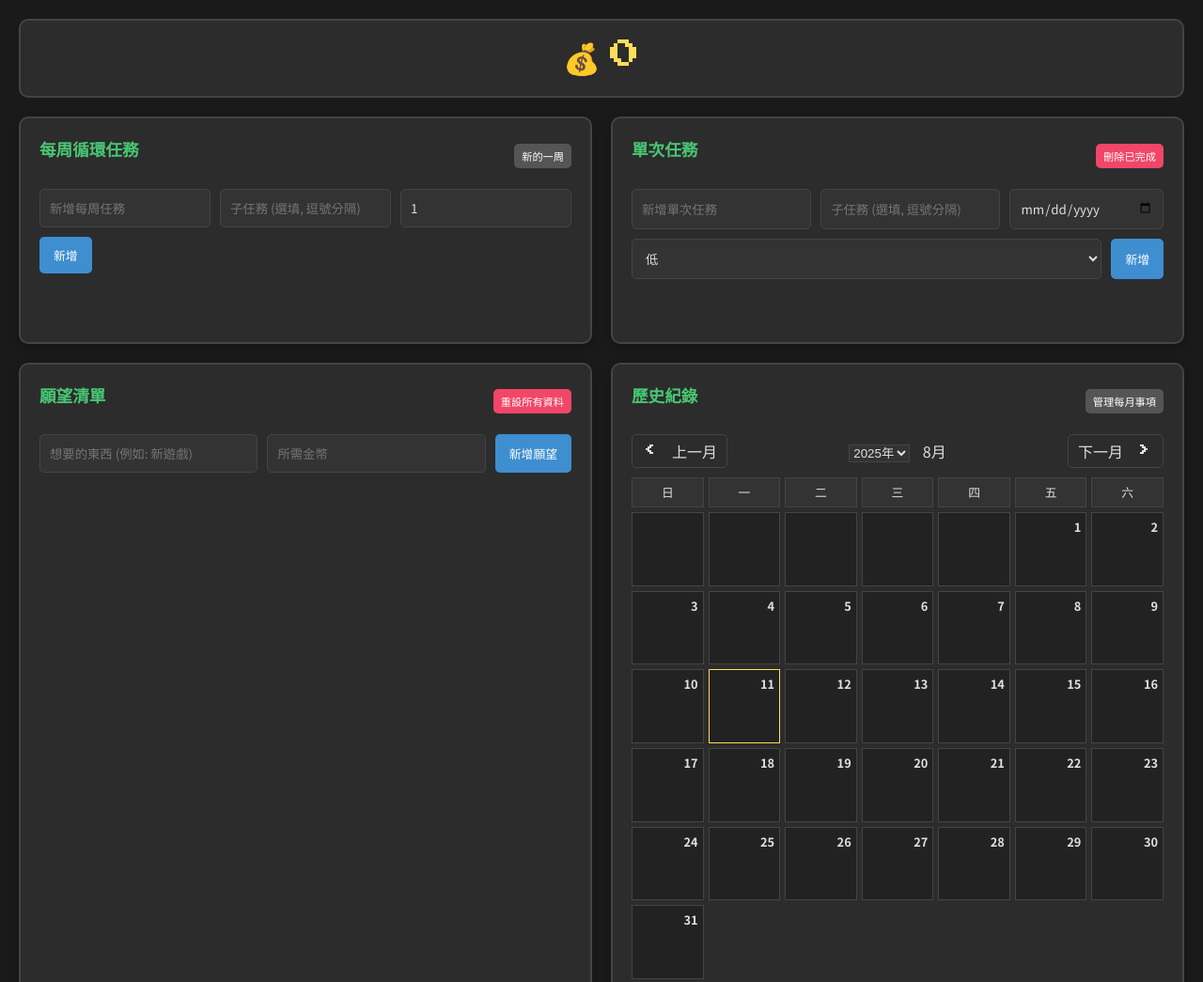
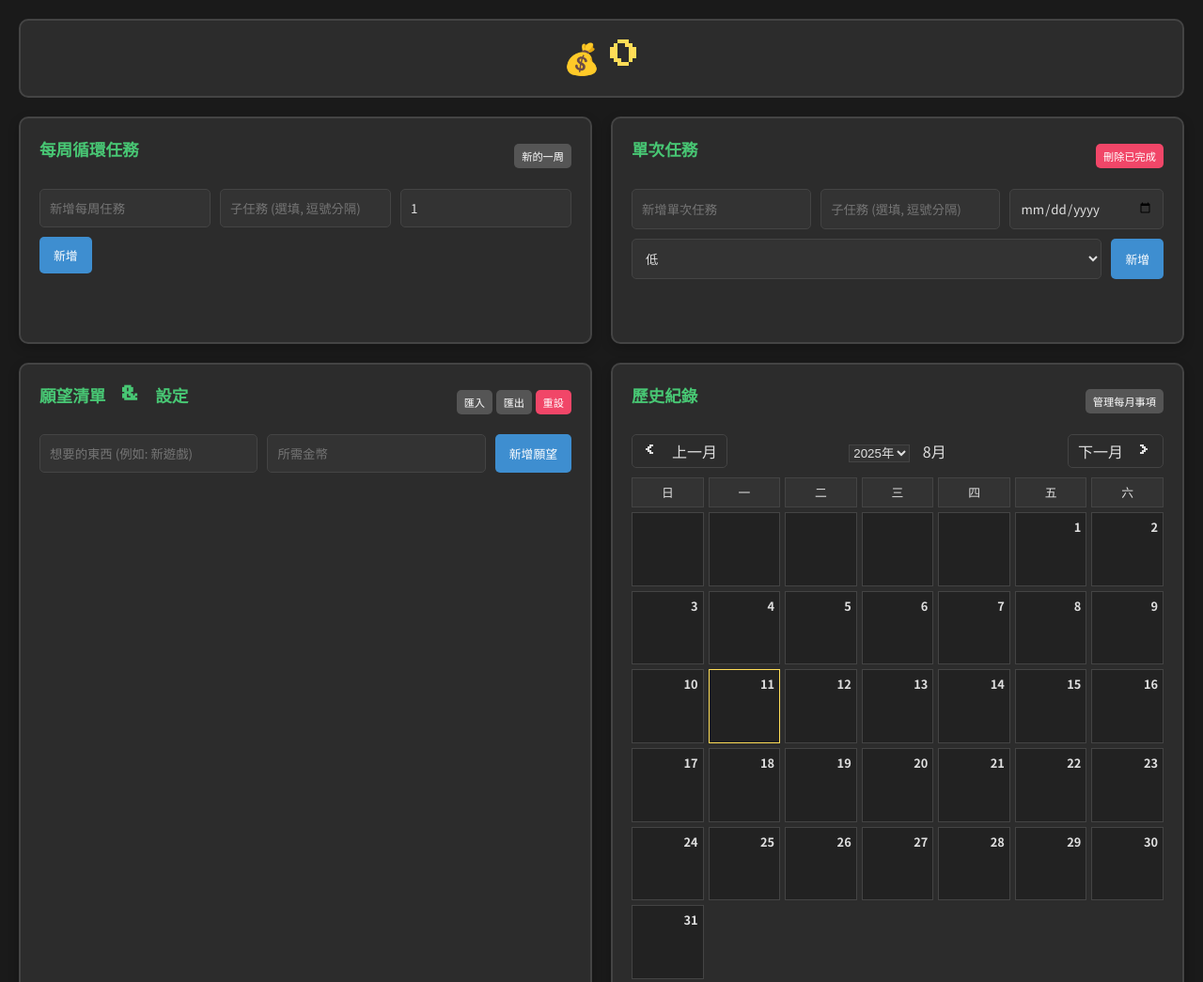
Before and after one commit to tinlok1111/my-task-system, a plain HTML site: page index.html in a window 1280 px wide. Shown: the top 1045 px of the page at 94% size. Drawn offline with Linux system fonts and the light colour scheme.

Commit message:
Update index.html
加入匯入匯出功能

```diff
--- a/index.html
+++ b/index.html
@@ -61,7 +61,7 @@
         }
 
         .widget h2 { margin-top: 0; }
-        .widget-header { display: flex; justify-content: space-between; align-items: center; margin-bottom: 15px; }
+        .widget-header { display: flex; justify-content: space-between; align-items: center; margin-bottom: 15px; flex-wrap: wrap; gap: 10px; }
         #weekly-task-day-counter { font-size: 0.8em; color: var(--text-muted); margin-left: 10px; }
 
         .task-list, .wish-list { list-style: none; padding: 0; flex-grow: 1; }
@@ -169,8 +169,12 @@
 
         <div class="widget">
              <div class="widget-header">
-                <h2>願望清單</h2>
-                <button class="btn btn-small btn-danger" onclick="resetAllData()">重設所有資料</button>
+                <h2>願望清單 & 設定</h2>
+                <div>
+                    <button class="btn btn-small" onclick="importData()">匯入</button>
+                    <button class="btn btn-small" onclick="exportData()">匯出</button>
+                    <button class="btn btn-small btn-danger" onclick="resetAllData()">重設</button>
+                </div>
             </div>
             <div class="input-group">
                 <input type="text" id="wish-input" placeholder="想要的東西 (例如: 新遊戲)">
@@ -251,6 +255,29 @@
             checkWeeklyReset();
         }
 
+        function exportData() {
+            const dataString = localStorage.getItem('taskMasterData');
+            navigator.clipboard.writeText(dataString).then(() => {
+                alert('資料已成功匯出至剪貼簿！');
+            }, () => {
+                alert('匯出失敗，您的瀏覽器可能不支援此功能。');
+            });
+        }
+
+        function importData() {
+            const dataString = prompt('請在此貼上您之前匯出的資料字串：');
+            if (dataString) {
+                try {
+                    JSON.parse(dataString); // Test if it's valid JSON
+                    localStorage.setItem('taskMasterData', dataString);
+                    alert('資料匯入成功！頁面將會重新整理。');
+                    location.reload();
+                } catch (e) {
+                    alert('匯入失敗！資料格式錯誤。');
+                }
+            }
+        }
+
         function resetAllData() {
             if (confirm('警告！您確定要刪除所有資料嗎？\n此操作將永久清除所有任務、願望、積分和歷史紀錄，且無法復原。')) {
                 localStorage.clear();
@@ -325,41 +352,23 @@
                 let draggingElement = null;
                 list.addEventListener('dragstart', e => {
                     if (e.target.classList.contains('task-item')) {
-                        draggingElement = e.target;
-                        setTimeout(() => e.target.classList.add('dragging'), 0);
+                        draggingElement = e.target; setTimeout(() => e.target.classList.add('dragging'), 0);
                     }
                 });
-
                 list.addEventListener('dragend', e => {
-                    if(draggingElement) {
-                        draggingElement.classList.remove('dragging');
-                        draggingElement = null;
-                    }
+                    if(draggingElement) { draggingElement.classList.remove('dragging'); draggingElement = null; }
                 });
-
                 list.addEventListener('dragover', e => {
-                    e.preventDefault();
-                    if (!draggingElement) return;
-
+                    e.preventDefault(); if (!draggingElement) return;
                     const afterElement = getDragAfterElement(list, e.clientY);
-                    if (afterElement == null) {
-                        list.appendChild(draggingElement);
-                    } else {
-                        list.insertBefore(draggingElement, afterElement);
-                    }
+                    if (afterElement == null) { list.appendChild(draggingElement); } else { list.insertBefore(draggingElement, afterElement); }
                 });
-
                 list.addEventListener('drop', e => {
-                     e.preventDefault();
-                     if (!draggingElement) return;
-
-                     const listId = list.id;
-                     const taskArray = listId === 'weekly-task-list' ? weeklyTasks : singleTasks;
+                     e.preventDefault(); if (!draggingElement) return;
+                     const taskArray = list.id === 'weekly-task-list' ? weeklyTasks : singleTasks;
                      const newIdOrder = [...list.querySelectorAll('.task-item')].map(item => parseInt(item.dataset.id));
-
                      taskArray.sort((a, b) => newIdOrder.indexOf(a.id) - newIdOrder.indexOf(b.id));
-
-                     saveData(); // Save new order immediately
+                     saveData();
                 });
             });
         }
@@ -367,13 +376,8 @@
         function getDragAfterElement(container, y) {
             const draggableElements = [...container.querySelectorAll('.task-item:not(.dragging)')];
             return draggableElements.reduce((closest, child) => {
-                const box = child.getBoundingClientRect();
-                const offset = y - box.top - box.height / 2;
-                if (offset < 0 && offset > closest.offset) {
-                    return { offset: offset, element: child };
-                } else {
-                    return closest;
-                }
+                const box = child.getBoundingClientRect(); const offset = y - box.top - box.height / 2;
+                if (offset < 0 && offset > closest.offset) { return { offset: offset, element: child }; } else { return closest; }
             }, { offset: Number.NEGATIVE_INFINITY }).element;
         }
 
@@ -479,10 +483,7 @@
 
         function renderTaskItem(task, type) {
             const li = document.createElement('li');
-            li.className = `task-item ${task.completed ? 'completed' : ''}`;
-            li.dataset.id = task.id;
-            li.draggable = true;
-
+            li.className = `task-item ${task.completed ? 'completed' : ''}`; li.dataset.id = task.id; li.draggable = true;
             const subtaskHtml = task.subTasks.map((st, i) => `<div><input type="checkbox" onchange="toggleTask('${type}', ${task.id}, ${i})" ${st.completed ? 'checked' : ''} ${task.completed ? 'disabled' : ''}><span>${st.name}</span></div>`).join('');
 
             let mainCheckbox = '';
```
